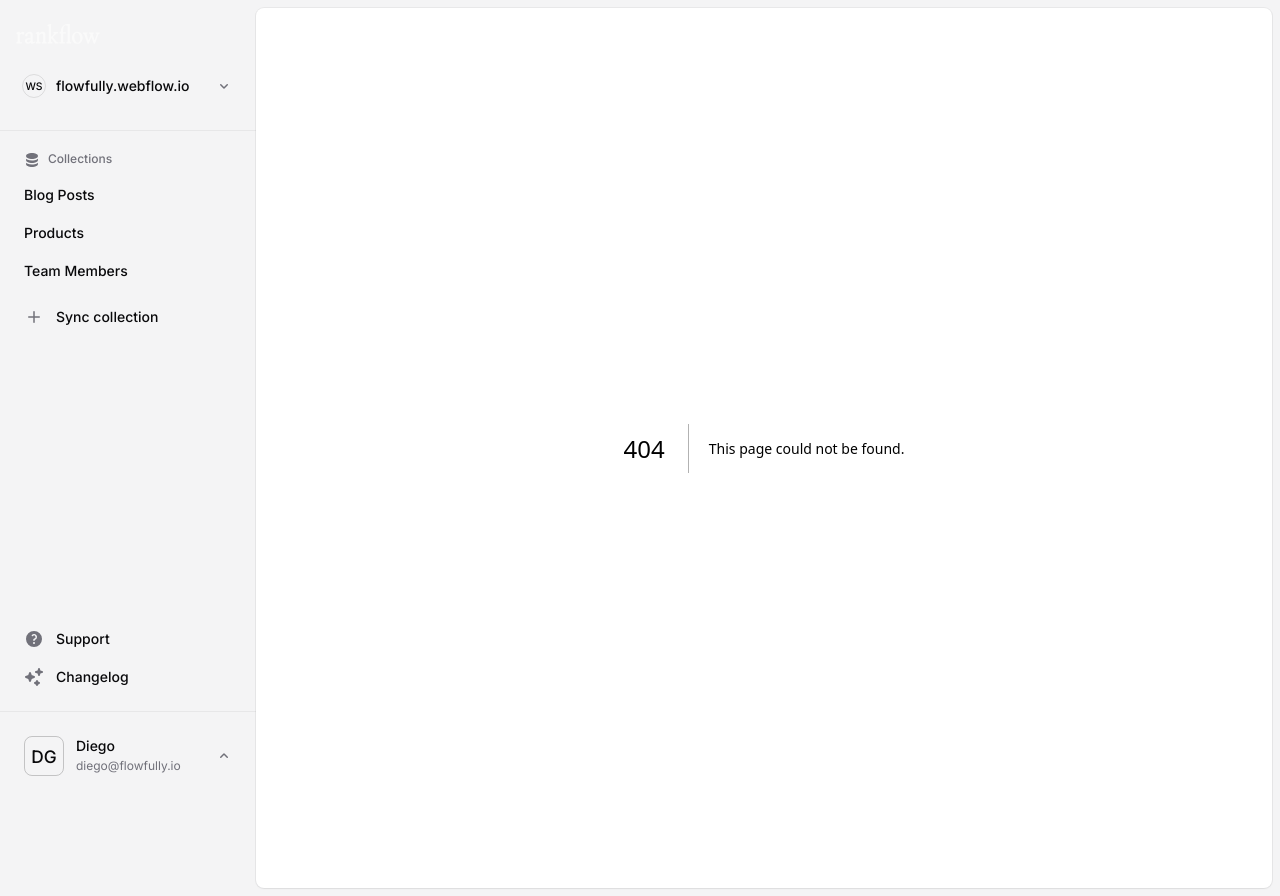
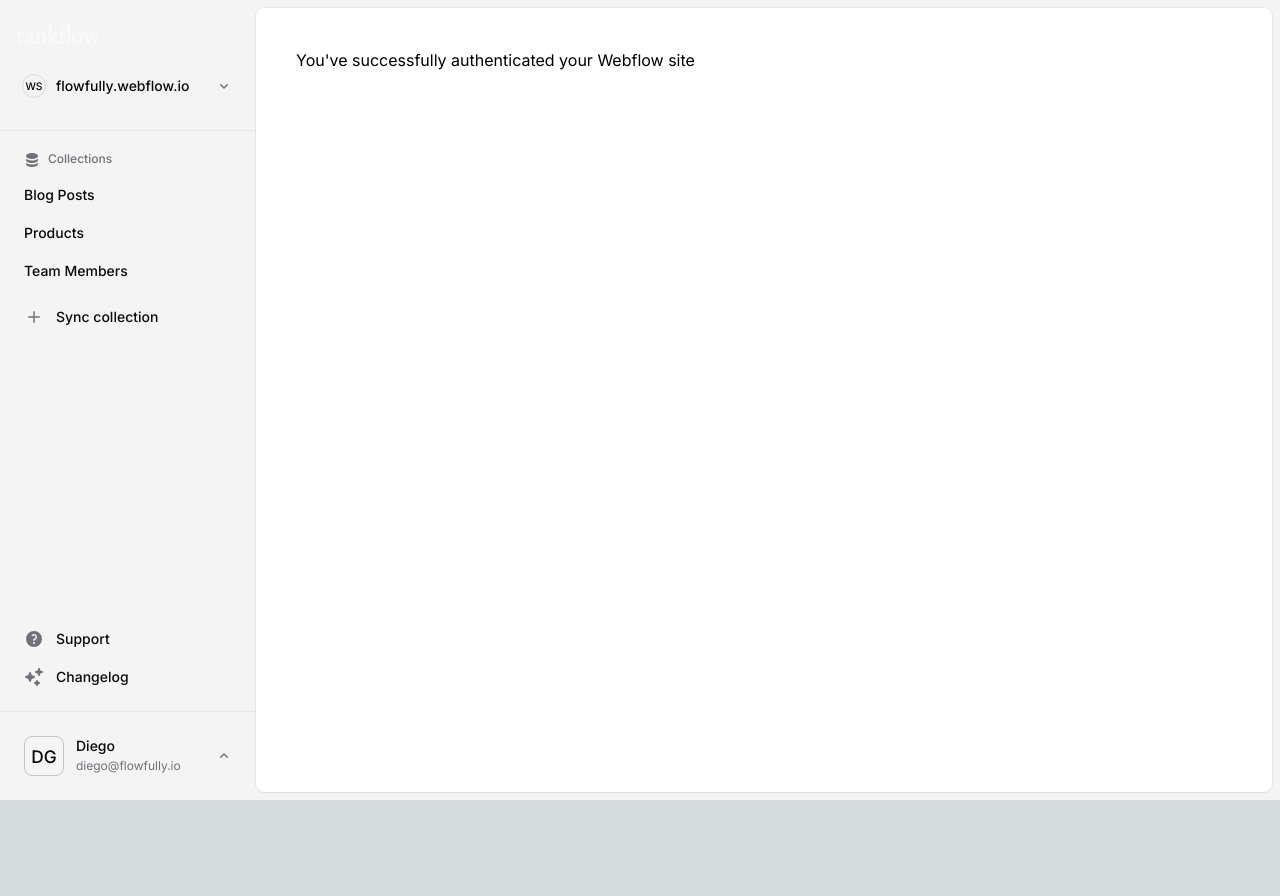
Before and after one commit to diegogallovich/rankflow, a Next.js app: page /auth in a window 1280 px wide. Before the commit this address had no page. After the commit the page ends 800 px from the top, so only its background shows below. Built offline with nearby package versions, Linux system fonts and the light colour scheme.

Commit message:
Basic auth redirect page to greet users

```diff
--- /dev/null
+++ b/app/auth/page.tsx
@@ -0,0 +1,11 @@
+import React from "react";
+
+const AuthPage = () => {
+  return (
+    <div>
+      <h1>You've successfully authenticated your Webflow site</h1>
+    </div>
+  );
+};
+
+export default AuthPage;
```
